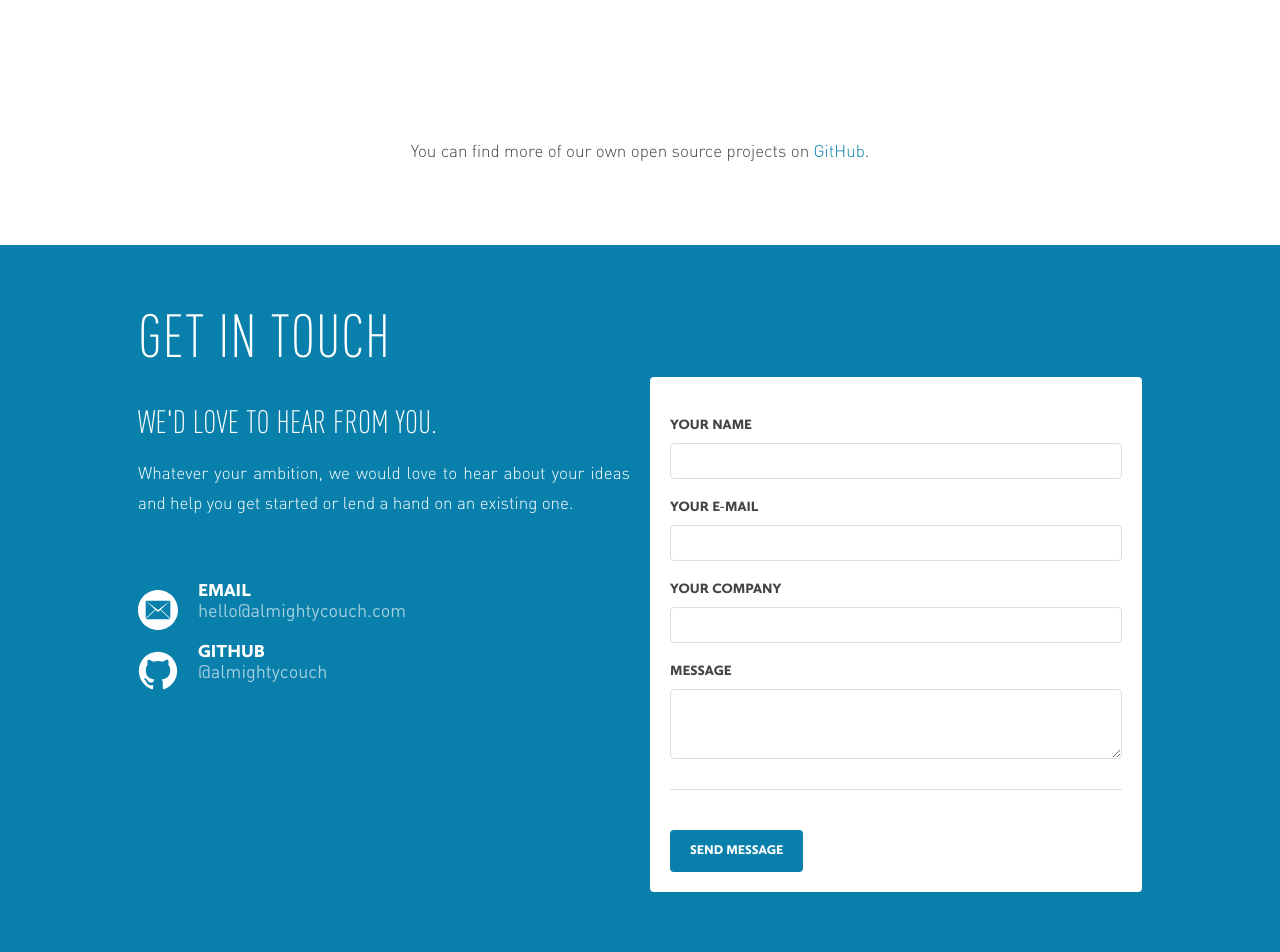
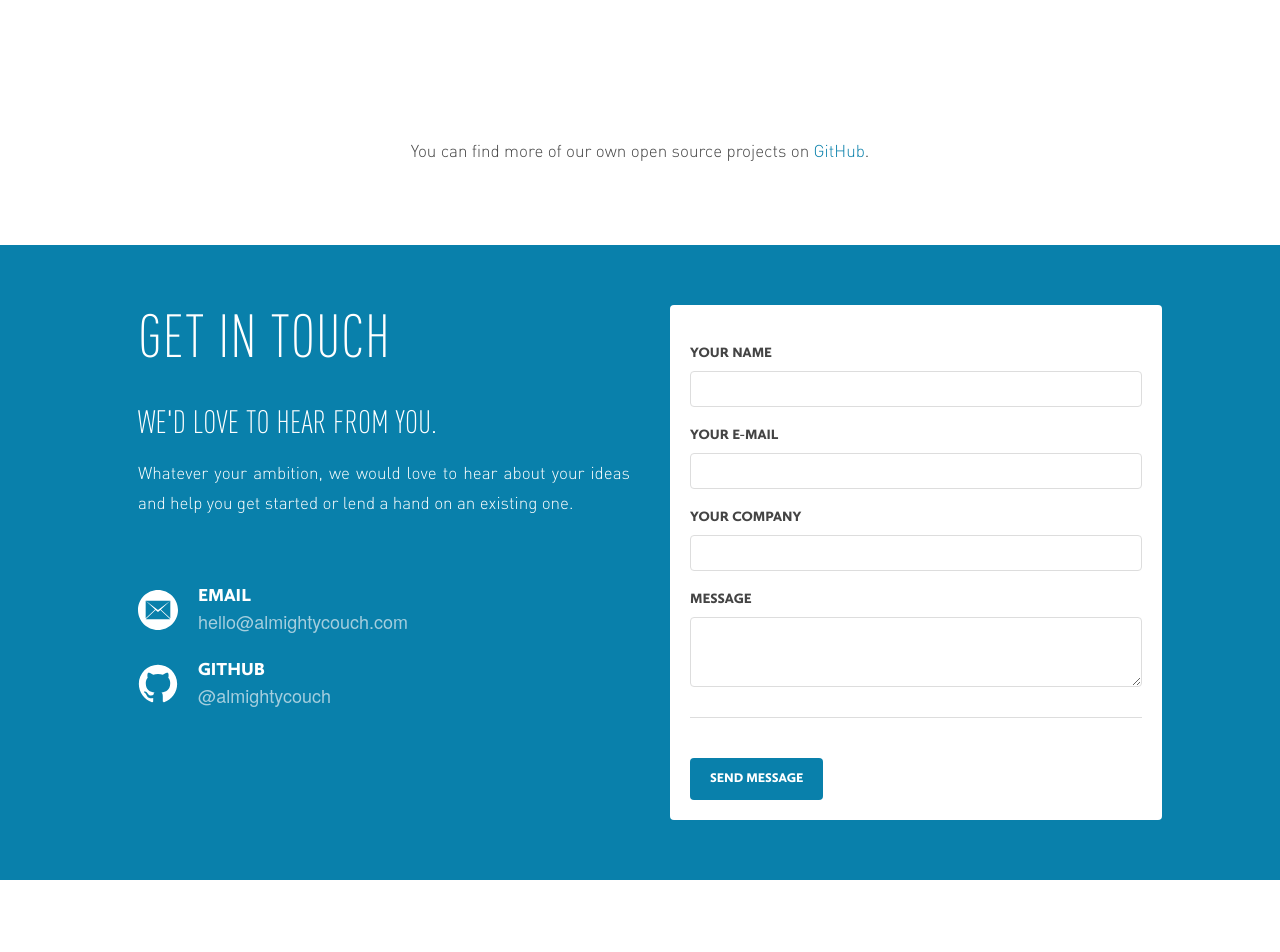
Before and after one commit to almightycouch/almightycouch.github.io, a Jekyll site: the page built from index.html, in a window 1280 px wide. Shown: the part 4767-5719 px from the top of the page. Built offline with Jekyll 4.4.1, drawn with Linux system fonts in a browser that asks for light colours; some web fonts are replaced; after the commit the page ends 5647 px from its top, so only the background shows below that.

Commit message:
Fix layout for contact <section>

```diff
--- a/_sass/sneakpeak/_contact.scss
+++ b/_sass/sneakpeak/_contact.scss
@@ -22,7 +22,7 @@ section#contact {
       ul {
         margin-top: 60px;
         padding-left: 60px;
-        font-size: 18px;
+        font: 18px $font-family-sans-alt;
 
         li {
           list-style: none;
@@ -69,8 +69,8 @@ section#contact {
     aside {
       @include grid-column(6);
 
-      padding-top: 72px;
-      padding-bottom: 60px;
+      margin-left: 40px;
+      margin-bottom: 60px;
 
       form {
         padding: 20px;
```
